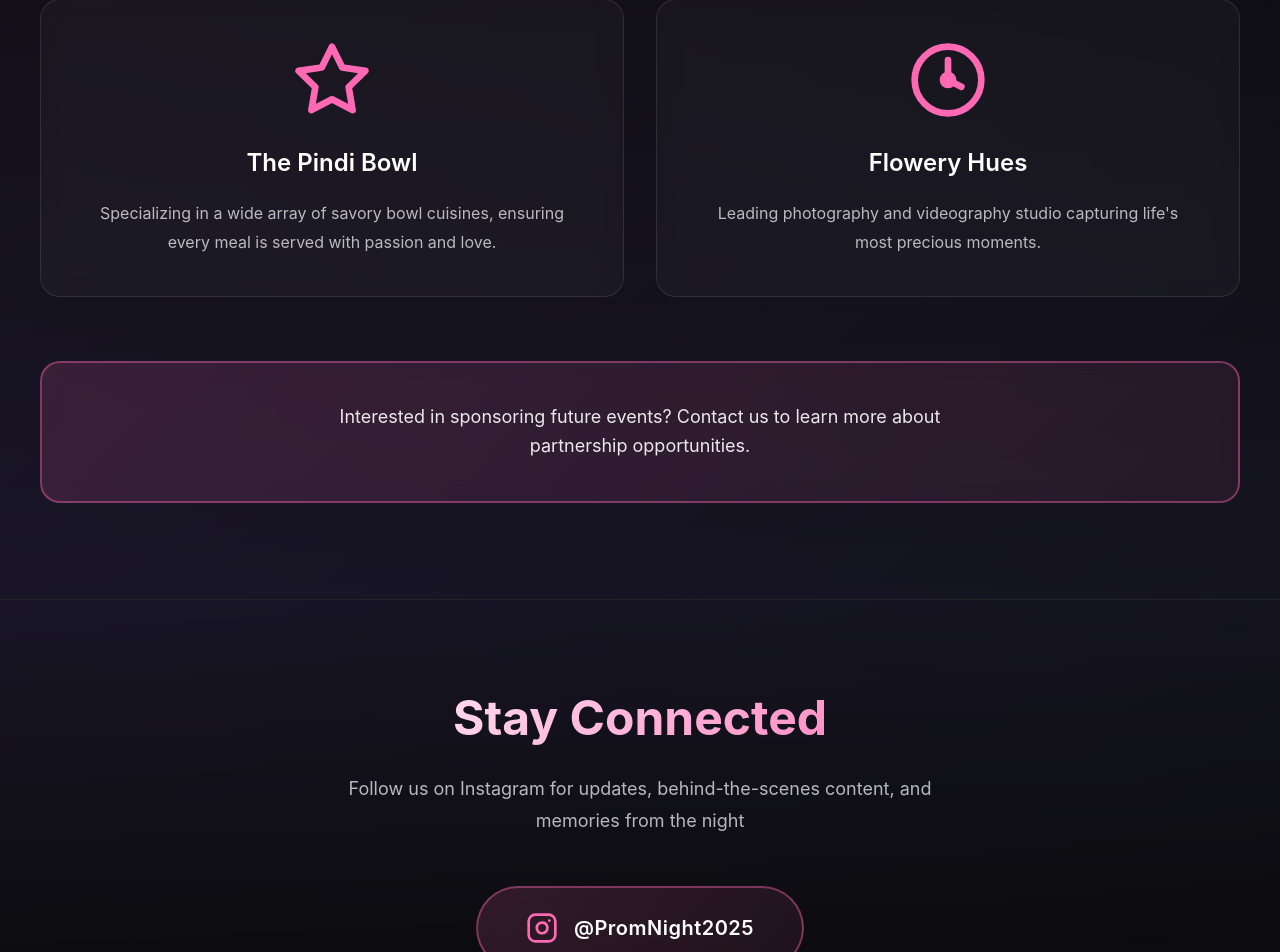
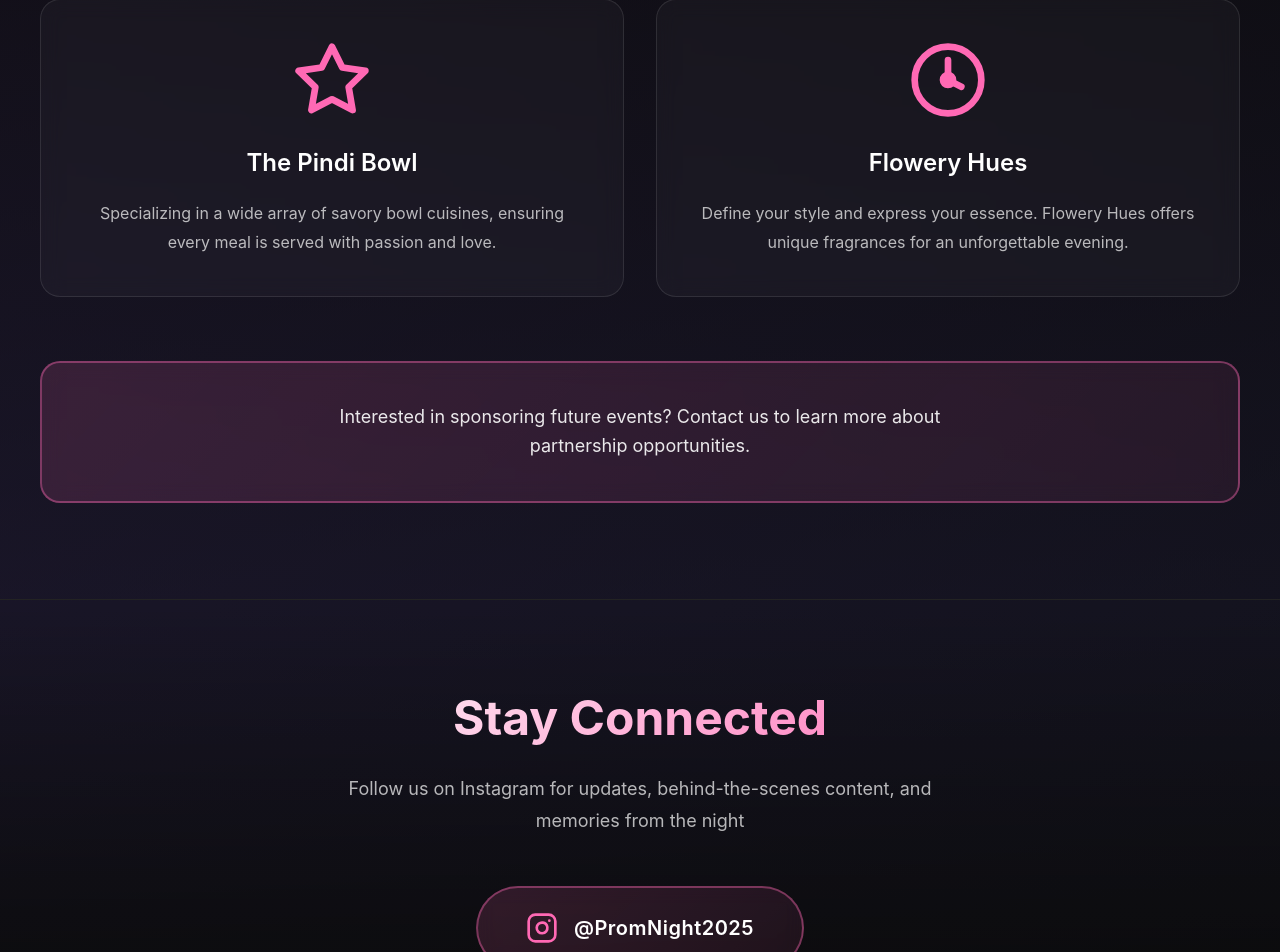
Before and after one commit to Architrb1795/prom, a React (Vite) app: page / in a window 1280 px wide. Shown: the part 5732-6684 px from the top of the page. Built offline with nearby package versions, Linux system fonts and the light colour scheme; the HTML template or start-up script is replaced by a standard one.

Commit message:
Updated Sponsors.jsx

```diff
--- a/src/components/Sponsors.jsx
+++ b/src/components/Sponsors.jsx
@@ -21,7 +21,7 @@ const Sponsors = () => {
           <circle cx="12" cy="12" r="2" fill="currentColor"/>
         </svg>
       ),
-      description: 'Leading photography and videography studio capturing life\'s most precious moments.'
+      description: 'Define your style and express your essence. Flowery Hues offers unique fragrances for an unforgettable evening.'
     }
   ];
 
```
